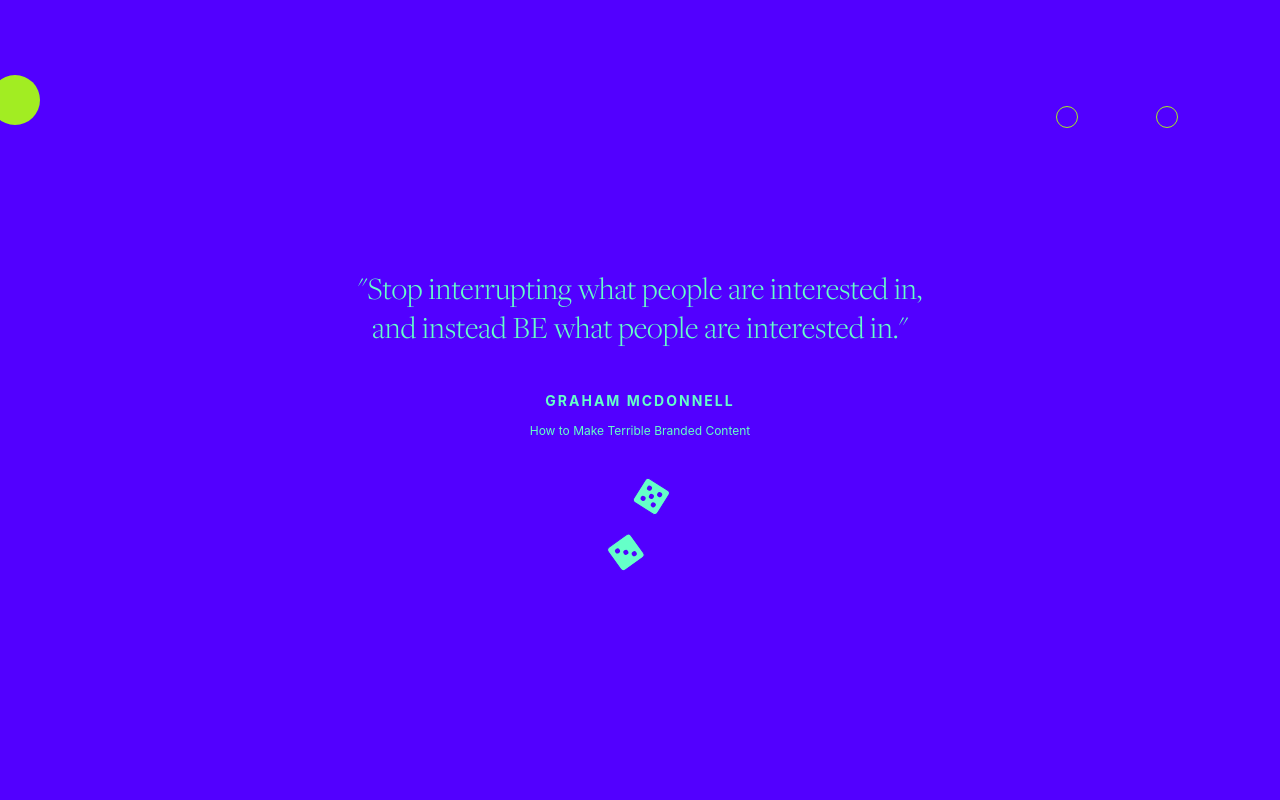
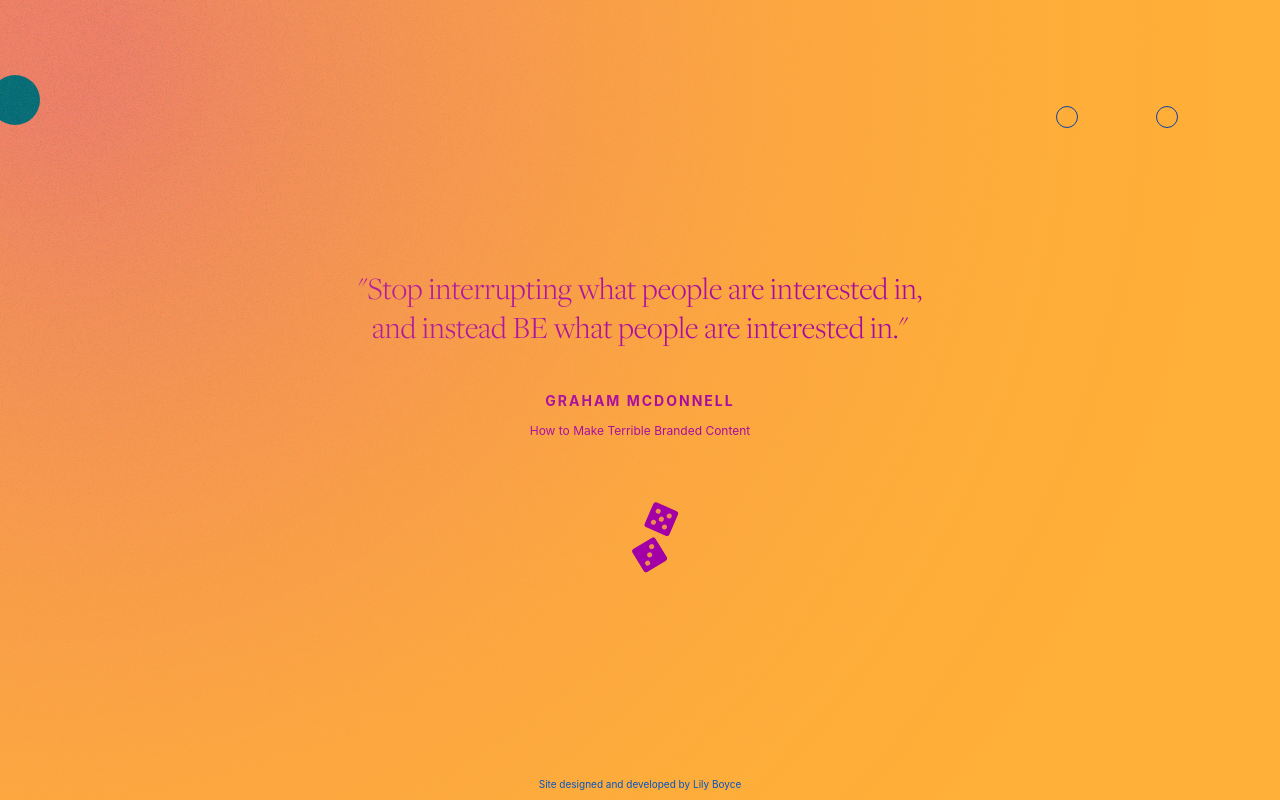
Before and after one commit to lilyboyce/lilyfolio, a React (Create React App) app: page /quotes in a window 1280 px wide. Built offline with nearby package versions, Linux system fonts and the light colour scheme.

Commit message:
quotes updates

```diff
--- a/package.json
+++ b/package.json
@@ -5,6 +5,7 @@
   "homepage": "https://lilyboyce.github.io/lilyfolio/",
   "dependencies": {
     "@bsmnt/scrollytelling": "^0.2.8",
+    "@gsap/react": "^2.0.2",
     "@testing-library/jest-dom": "^5.17.0",
     "@testing-library/react": "^13.4.0",
     "@testing-library/user-event": "^13.5.0",
--- a/src/App.js
+++ b/src/App.js
@@ -7,6 +7,7 @@ import HeaderMenu from "./components/Header/HeaderMenu";
 import withStyles from "react-jss";
 import { BrowserRouter as HashRouter, Routes, Route } from "react-router-dom";
 import Quotes from "./sections/projects/Quotes";
+import Footer from "./components/Footer";
 
 const styles = {
   app: { height: "100%", backgroundColor: "black" },
@@ -16,6 +17,16 @@ const styles = {
     top: 0,
     zIndex: 100,
     mixBlendMode: "difference",
+  },
+  footer: {
+    width: "100%",
+    position: "fixed",
+    zIndex: 100,
+    mixBlendMode: "difference !important",
+    bottom: 0,
+    // opacity: 0.6,
+    fontSize: "10px",
+    textAlign: "center",
   },
 };
 
@@ -32,6 +43,9 @@ const App = ({ classes }) => {
           <Route path="/work" element={<Work />} />
           <Route path="/quotes" element={<Quotes />} />
         </Routes>
+        <div className={classes.footer}>
+          <Footer />
+        </div>
       </div>
     </HashRouter>
   );
--- /dev/null
+++ b/src/components/Footer.js
@@ -0,0 +1,21 @@
+import React, { useState } from "react";
+import withStyles from "react-jss";
+
+const styles = {
+  footerText: {
+    color: "white",
+    // mixBlendMode: "difference !important",
+  },
+};
+
+const Footer = ({ classes }) => {
+  return (
+    <div>
+      <p className={classes.footerText}>
+        Site designed and developed by Lily Boyce
+      </p>
+    </div>
+  );
+};
+
+export default withStyles(styles)(Footer);
--- a/src/components/Header/HeaderMenu.js
+++ b/src/components/Header/HeaderMenu.js
@@ -1,6 +1,7 @@
 import React, { useState } from "react";
 import withStyles from "react-jss";
 import { Link } from "react-router-dom";
+import BGShape from "../../sections/projects/BGShape";
 
 const styles = {
   menuButtons: {
@@ -138,6 +139,7 @@ const HeaderMenu = ({ classes }) => {
         onClick={() => setShowHomeMenu(false)}
       >
         <div className={classes.circle}></div>
+        {/* <BGShape color={"hsl(337, 92%, 69%)"} /> */}
         <div
           className={
             showHomeMenu ? classes.homeText : classes.homeTextDisplayNone
--- a/src/components/WorkImages.js
+++ b/src/components/WorkImages.js
@@ -2,8 +2,9 @@ import React, { useRef, useEffect } from "react";
 import withStyles from "react-jss";
 import gsap from "gsap";
 import { Draggable } from "gsap/Draggable";
-import * as images from "../assets/project-images";
+// import * as images from "../assets/project-images";
 import * as browsers from "../assets/browser-windows";
+import BGShape from "../sections/projects/BGShape";
 // import { Link } from "react-router-dom";
 
 const styles = {
@@ -20,17 +21,32 @@ const styles = {
     maxWidth: "40%",
     transition: "width 1s",
     marginLeft: "10%",
-    // "&:hover": {
-    //   zIndex: 99,
-    // },
+    zIndex: 1,
+    "&:hover": {
+      zIndex: 99,
+    },
   },
   image: {
     width: "100%",
   },
   dragText: {
     color: "#5d5d5d",
-    fontSize: "12px",
+    fontSize: "9px",
+    fontFamily: "Gatwick",
+    fontWeight: "bold",
+    textAlign: "center",
     margin: "0 auto",
+    // background: "white",
+    // width: "100px",
+    // height: "100px",
+    // borderRadius: 50,
+    position: "absolute",
+    left: "10%",
+    top: "90%",
+    display: "flex",
+    justifyContent: "center",
+    alignItems: "center",
+    flexDirection: "column",
   },
 };
 
@@ -73,7 +89,6 @@ const WorkImages = ({ classes }) => {
     });
   }, []);
 
-  //todo: get better project images :| they're blurry!
   //dynamically insert the image into the browser frame in order to use gifs
   const windows = [
     { id: 1, src: browsers.browser1 },
@@ -102,15 +117,19 @@ const WorkImages = ({ classes }) => {
                   className={classes.image}
                   src={img.src}
                   alt={
-                    "a modern minimal browser window that shows a screenshot of selected projects. the browser windows stack on each other as you scroll down the page, and are draggable."
+                    "a minimal browser window that shows a screenshot of selected projects. the browser windows stack on each other as you scroll down the page, and are draggable."
                   }
                 />
               </div>
             </>
           );
         })}
+        <div className={classes.dragText}>
+          {/* <BGShape color="#FF63CA" radius="100" /> */}
+          <span>DRAG THE </span>
+          <span>WINDOWS :)</span>
+        </div>
       </div>
-      <div className={classes.dragText}>DRAG THE WINDOWS :)</div>
     </>
   );
 };
--- a/src/sections/Work.jsx
+++ b/src/sections/Work.jsx
@@ -33,7 +33,6 @@ const Work = ({ classes }) => {
 
   return (
     <div className={classes.container}>
-      <h1>Condé Nast</h1>
       <div className={classes.imageGrid}>
         {thumbnails.map((item) => {
           return (
--- /dev/null
+++ b/src/sections/projects/BGShape.jsx
@@ -0,0 +1,42 @@
+import React from "react";
+
+const BGShape = ({ color, radius }) => {
+  return (
+    <svg viewbox="0 0 50 50" overflow="visible" pointerEvents={"none"}>
+      <defs>
+        <circle id="shape" cx="50" cy="50" r={radius} />
+        <filter id="noise">
+          <feTurbulence
+            type="fractalNoise"
+            baseFrequency="19.5"
+            numOctaves="10"
+            result="turbulence"
+          />
+          <feComposite
+            operator="in"
+            in="turbulence"
+            in2="SourceAlpha"
+            result="composite"
+          />
+          <feColorMatrix in="composite" type="luminanceToAlpha" />
+          <feBlend in="SourceGraphic" in2="composite" mode="color-burn" />
+        </filter>
+        <mask id="gradient">
+          <radialGradient id="fade">
+            <stop offset="5%" stop-color="white" stop-opacity="0.7" />
+            <stop offset="95%" stop-color="black" stop-opacity="0.1" />
+          </radialGradient>
+          <use href="#shape" fill="url('#fade')" />
+        </mask>
+      </defs>
+      <use
+        href="#shape"
+        fill={color}
+        mask="url(#gradient)"
+        filter="url('#noise')"
+      />
+    </svg>
+  );
+};
+
+export default BGShape;
--- a/src/sections/projects/Dice.js
+++ b/src/sections/projects/Dice.js
@@ -245,7 +245,7 @@ const Dice = ({ getQuote, randomRoll, randomRoll2 }) => {
           height="28"
           rx="3.5"
           fill="black"
-          stroke="white"
+          stroke="transparent"
           className="diceRect"
           id="diceRect"
         />
@@ -264,7 +264,7 @@ const Dice = ({ getQuote, randomRoll, randomRoll2 }) => {
           height="28"
           rx="3.5"
           fill="black"
-          stroke="white"
+          stroke="transparent"
           className="diceRect"
           id="diceRect"
         />
--- a/src/sections/projects/Quotes.jsx
+++ b/src/sections/projects/Quotes.jsx
@@ -1,8 +1,10 @@
-import React, { useState, useEffect, useRef, useLayoutEffect } from "react";
+import React, { useState, useEffect, useRef } from "react";
 import withStyles from "react-jss";
 import Dice from "./Dice.js";
 import quotes from "./quotesData";
 import gsap from "gsap";
+import { useGSAP } from "@gsap/react";
+import BGShape from "./BGShape.jsx";
 
 const styles = {
   container: {
@@ -34,9 +36,15 @@ const styles = {
   },
   diceContainer: {
     marginTop: "5rem",
+    zIndex: 10,
   },
   text: {
     opacity: 100,
+  },
+  bgShape: {
+    width: "100%",
+    height: "100%",
+    position: "absolute",
   },
 };
 
@@ -54,10 +62,18 @@ const Quotes = ({ classes }) => {
   // to do: randomize, but no repeats until whole array has been shown
   const len = quotes.length;
   const [displayQuote, setDisplayQuote] = useState(0);
-  const [colorPair, setColorPair] = useState(0);
+  const [colorPair, setColorPair] = useState(
+    gsap.utils.random(0, colors.length - 1, 1)
+  );
   const [randomRoll, setRandomRoll] = useState(2);
   const [randomRoll2, setRandomRoll2] = useState(4);
-  const getQuote = () => {
+  const [bgShapePos, setBgShapePos] = useState([0, 0]);
+
+  const el = useRef();
+  const q = gsap.utils.selector(el);
+  const { contextSafe } = useGSAP({ scope: el });
+
+  const getQuote = contextSafe(() => {
     if (displayQuote < len - 1) {
       setDisplayQuote((a) => a + 1);
     } else if (displayQuote >= len - 1) {
@@ -66,42 +82,29 @@ const Quotes = ({ classes }) => {
     setRandomRoll(gsap.utils.random(0, 5, 1));
     setRandomRoll2(gsap.utils.random(0, 5, 1));
     setColorPair(gsap.utils.random(0, colors.length - 1, 1));
-  };
+    setBgShapePos([
+      gsap.utils.random(-500, 500, 1),
+      gsap.utils.random(-500, 500, 1),
+    ]);
+  });
 
-  const el = useRef();
-  const q = gsap.utils.selector(el);
+  // shake dice on hover
+  const HoverMotion = contextSafe(() => {
+    gsap.to(".die", {
+      // y: gsap.utils.random(-0.1, 0.1),
+      // x: gsap.utils.random(-0.1, 0.1),
+      rotate: (index) => {
+        return gsap.utils.random((index + 1) * 5, index * -5);
+      },
+      repeat: 2,
+      yoyo: true,
+      duration: 0.3,
+      transformOrigin: "50% 50%",
+      ease: "linear",
+    });
+  });
 
-  // move dice on hover
-  const HoverMotion = () => {
-    // gsap.to(q(".die"), {
-    //   y: (index) => {
-    //     return gsap.utils.random((index + 2) * -1.5, (index + 2) * 1.5);
-    //   },
-    //   x: (index) => {
-    //     return gsap.utils.random((index + 1) * -2, (index + 2) * 2);
-    //   },
-    //   rotate: (index) => {
-    //     return gsap.utils.random((index + 2) * -10, (index + 5) * 6);
-    //   },
-    //   ease: "inout",
-    // });
-  };
-
-  //dynamic gradient bg??
-  function generateRandomGradient() {
-    // Generate a random RGB color
-    function randomColor() {
-      const r = Math.floor(Math.random() * 256);
-      const g = Math.floor(Math.random() * 256);
-      const b = Math.floor(Math.random() * 256);
-      return `rgb(${r},${g},${b})`;
-    }
-
-    // Create a gradient using two random colors
-    return `linear-gradient(45deg, ${randomColor()}, ${randomColor()})`;
-  }
-
-  useEffect(() => {
+  useGSAP(() => {
     //dice positioning
     gsap.to(q(".die"), {
       y: (index) => {
@@ -114,6 +117,7 @@ const Quotes = ({ classes }) => {
         return gsap.utils.random((index + 5) * -20, (index + 5) * 12);
       },
       ease: "inout",
+      transformOrigin: "50% 50%",
     });
     // color changes
     gsap.to("#text", {
@@ -124,49 +128,22 @@ const Quotes = ({ classes }) => {
     gsap.to("#diceRect", {
       fill: colors[colorPair].fg,
       stroke: colors[colorPair].bg,
+      // opacity: 0.8,
       duration: 1,
     });
     gsap.to(".diceCirc", {
       fill: colors[colorPair].bg,
       duration: 1,
+      opacity: 0.8,
+    });
+    // bg shape movement
+    gsap.to("#shape", {
+      x: bgShapePos[0],
+      y: bgShapePos[1],
+      duration: 3,
+      ease: "inout",
     });
   }, [q]);
-
-  //color changes
-  // useLayoutEffect(() => {
-  //   let ctx = gsap.context(() => {
-  //     // all your animations go in here
-  //     // COLOR CHANGES
-  //     gsap.to("#text", {
-  //       color: colors[colorPair].fg,
-  //       duration: 2,
-  //     });
-  //     gsap.fromTo(
-  //       "#container",
-  //       { background: colors[colorPair].bg },
-  //       { background: colors[colorPair].bg, duration: 2 }
-  //     );
-  //     gsap.fromTo(
-  //       "#diceRect",
-  //       { fill: colors[colorPair].fg, stroke: colors[colorPair].bg },
-  //       {
-  //         fill: colors[colorPair].fg,
-  //         stroke: colors[colorPair].bg,
-  //         duration: 2,
-  //       }
-  //     );
-  //     gsap.fromTo(
-  //       ".diceCirc",
-  //       { fill: colors[colorPair].bg },
-  //       {
-  //         fill: colors[colorPair].bg,
-  //         duration: 2,
-  //       }
-  //     );
-  //   }, el);
-
-  //   return () => ctx.revert();
-  // }, [q]);
 
   return (
     <div ref={el}>
@@ -187,6 +164,9 @@ const Quotes = ({ classes }) => {
             randomRoll2={randomRoll2}
           />
         </div>
+        <div className={classes.bgShape}>
+          <BGShape color={"hsla(337, 92%, 69%, 80%)"} radius="1250" />
+        </div>
       </div>
     </div>
   );
```
Also changed, not shown: src/components/Project/ProjectModule.jsx (added, +14 -0 lines), 1 other file (tests, documents, lock files or other folders).
